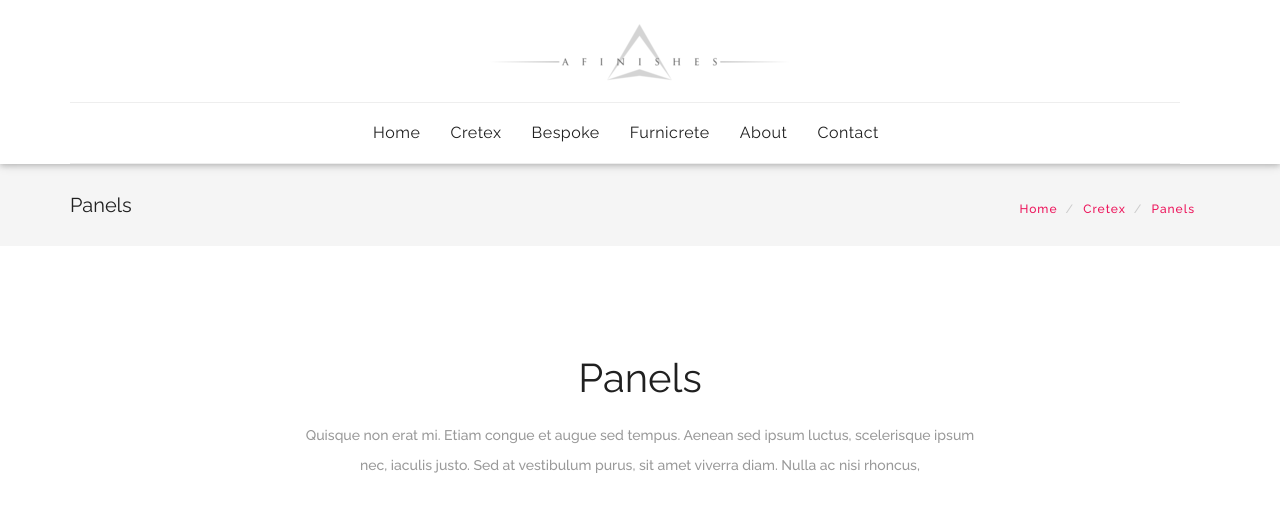
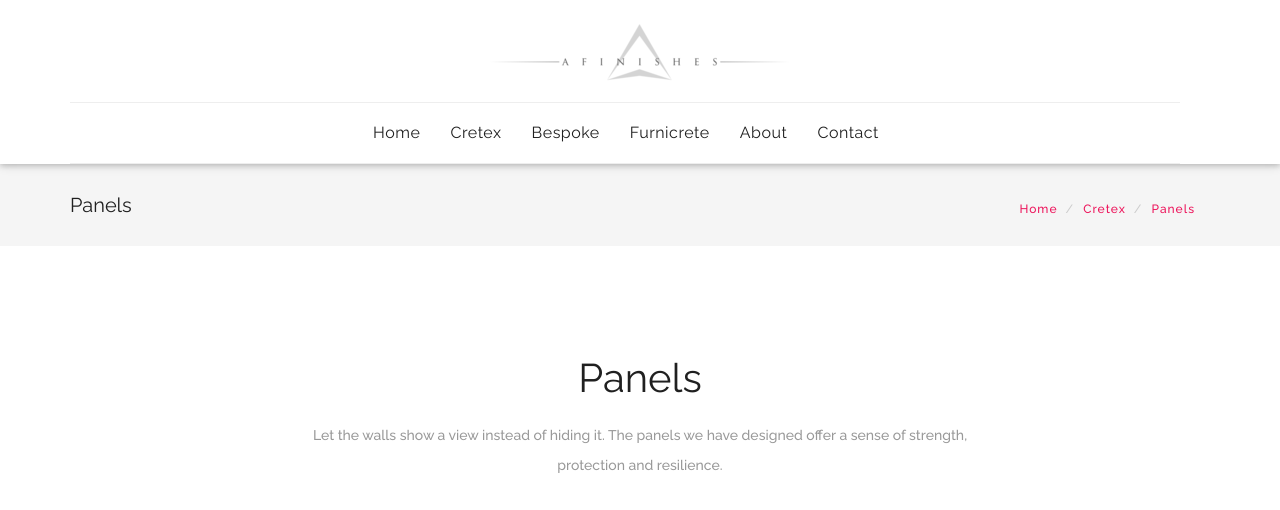
Before and after one commit to afinishes/afinishes.github.io, a Jekyll site: the page built from cretex/panels.html, in a window 1280 px wide. Shown: the top 510 px of the page. Built offline with Jekyll 4.4.1, drawn with Linux system fonts in a browser that asks for light colours; grey boxes are pictures that could not be loaded.

Commit message:
Added desc for panels

```diff
--- a/cretex/panels.html
+++ b/cretex/panels.html
@@ -5,7 +5,7 @@ metaTitle: Panels
 title: Panels
 sectionTitle: Panels
 menu: panels
-description: Quisque non erat mi. Etiam congue et augue sed tempus. Aenean sed ipsum luctus, scelerisque ipsum nec, iaculis justo. Sed at vestibulum purus, sit amet viverra diam. Nulla ac nisi rhoncus,
+description: Let the walls show a view instead of hiding it. The panels we have designed offer a sense of strength,  protection and resilience.
 ---
         <!--page title start-->
         <section class="page-title ptb-30">
```
